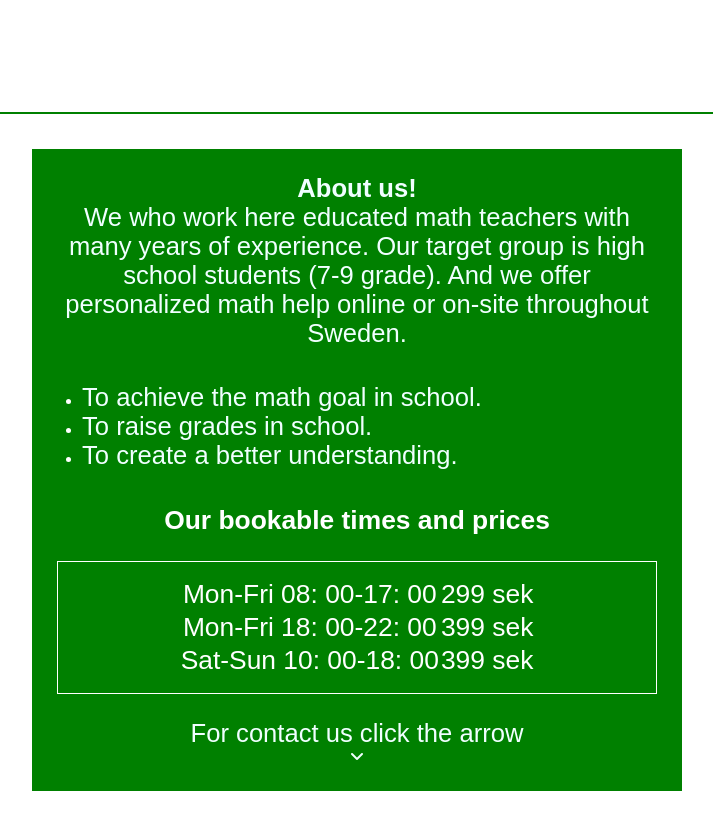
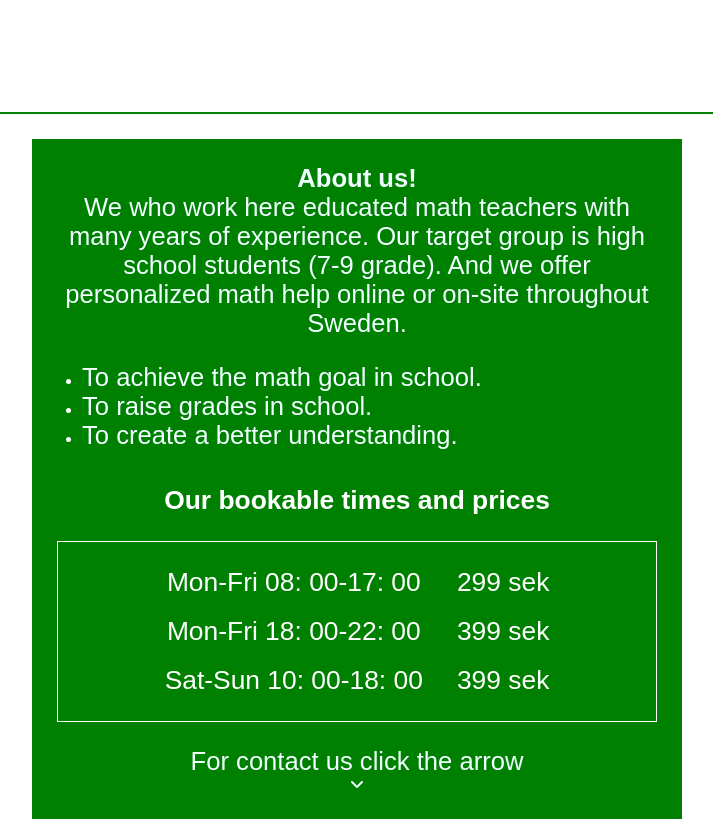
Before and after one commit to assofiejakobsson/Projekt-1-Code-Institute, a plain HTML site: page index.html in a window 1280 px wide. Shown: the part 620-1441 px from the top of the page, without its empty margins (283-996 px from the left). Drawn offline with Linux system fonts and the light colour scheme; a web font is replaced by a local one.

Commit message:
change margin for consistency

```diff
--- a/assets/css/style.css
+++ b/assets/css/style.css
@@ -87,7 +87,7 @@ nav li {
     background-color: green;
     text-align: center;
     padding: 25px;
-    margin: 35px;
+    margin: 25px;
 
 
 }
@@ -123,7 +123,7 @@ nav li {
     background-color: green;
     text-align: center;
     padding: 25px;
-    margin: 35px;
+    margin: 25px;
 
 
 }
@@ -141,7 +141,7 @@ nav li {
    flex-direction: column;
    align-items: flex-start;
    padding-left: 25px;
-   padding-top: 35px;
+   padding-top: 25px;
 
 }
 
@@ -155,6 +155,10 @@ nav li {
     border: 1px solid #fff;
     margin-bottom: 25px;
     margin-top: 25px;
+}
+
+td {
+    padding: 8px 16px 8px 16px;
 }
 
 h3 {
```
